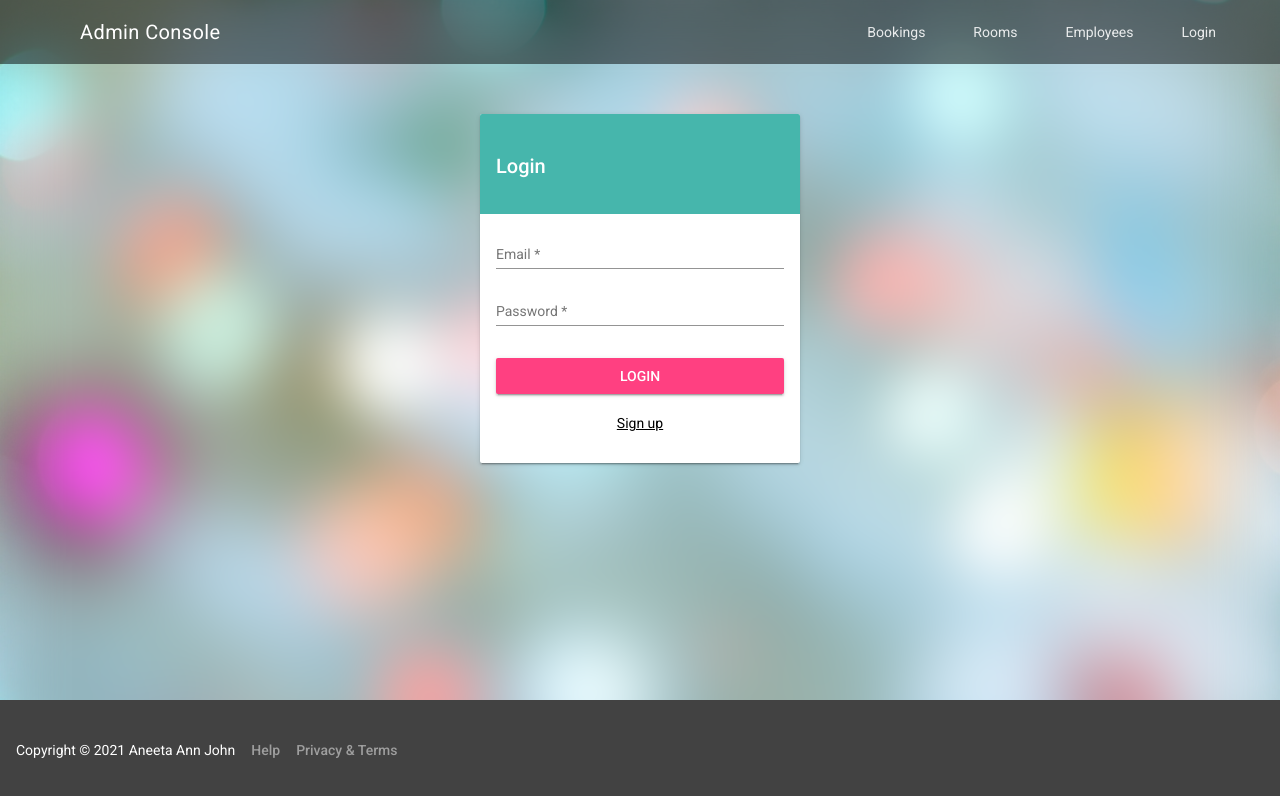
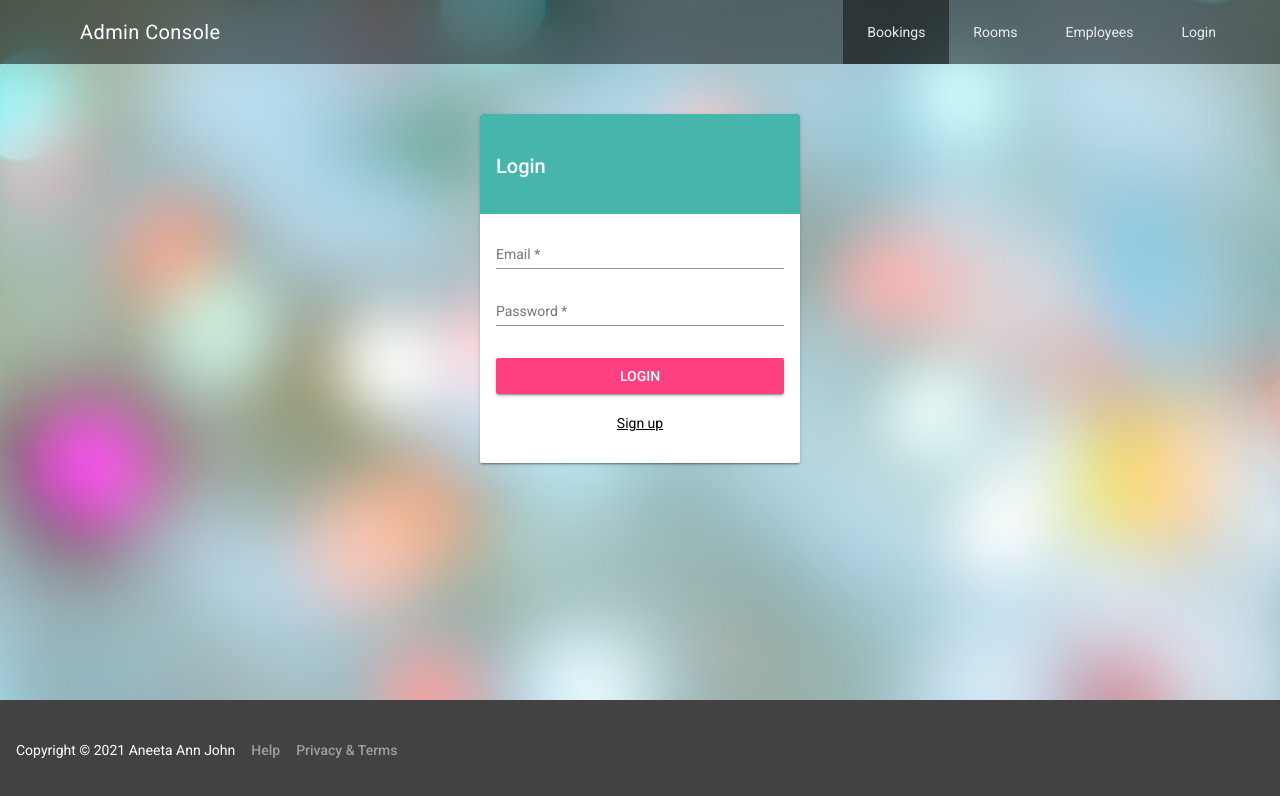
Before and after one commit to aneetaann/Hotel-Management-System, an Angular app in the folder frontend/: page /admin in a window 1280 px wide. In both pictures the pointer is over the link "Bookings". Shown: the top 796 px of the page. Built offline with nearby package versions, Linux system fonts and the light colour scheme.

Commit message:
hover effect on header nav

```diff
--- a/frontend/src/app/admin/admin.component.css
+++ b/frontend/src/app/admin/admin.component.css
@@ -1,6 +1,5 @@
 .demo-layout-transparent {
   background: url('../../assets/images/background.jpg') center / cover;
-
 }
 .demo-layout-transparent .mdl-layout__header,
 .demo-layout-transparent .mdl-layout__drawer-button {
@@ -25,3 +24,6 @@
 footer{
   z-index: 1;
 }
+.mdl-layout__header-row a:hover{
+  background-color: #00000083;
+}
--- a/frontend/src/app/admin/admin.component.html
+++ b/frontend/src/app/admin/admin.component.html
@@ -17,7 +17,7 @@
       </div>
     </header>
     <div class="mdl-layout__drawer">
-      <span class="mdl-layout-title">Title</span>
+      <span class="mdl-layout-title">Welcome Admin!</span>
       <nav class="mdl-navigation">
         <a class="mdl-navigation__link" routerLink="/admin/booking">Bookings</a>
           <a class="mdl-navigation__link" routerLink="/admin/room">Rooms</a>
--- a/frontend/src/app/manager/manager.component.css
+++ b/frontend/src/app/manager/manager.component.css
@@ -23,3 +23,6 @@
 footer{
   z-index: 1;
 }
+.mdl-layout__header-row a:hover{
+  background-color: #00000083;
+}
--- a/frontend/src/app/manager/manager.component.html
+++ b/frontend/src/app/manager/manager.component.html
@@ -17,7 +17,7 @@
       </div>
     </header>
     <div class="mdl-layout__drawer">
-      <span class="mdl-layout-title">Title</span>
+      <span class="mdl-layout-title">Welcome Manager!</span>
       <nav class="mdl-navigation">
         <a class="mdl-navigation__link" routerLink="/manager/booking">Bookings</a>
           <a class="mdl-navigation__link" routerLink="/manager/room">Rooms</a>
--- a/frontend/src/app/receptionist/receptionist.component.css
+++ b/frontend/src/app/receptionist/receptionist.component.css
@@ -23,3 +23,6 @@
 footer{
   z-index: 1;
 }
+.mdl-layout__header-row a:hover{
+  background-color: #00000083;
+}
--- a/frontend/src/app/receptionist/receptionist.component.html
+++ b/frontend/src/app/receptionist/receptionist.component.html
@@ -16,7 +16,7 @@
       </div>
     </header>
     <div class="mdl-layout__drawer">
-      <span class="mdl-layout-title">Title</span>
+      <span class="mdl-layout-title">Welcome!</span>
       <nav class="mdl-navigation">
         <a class="mdl-navigation__link" routerLink="/receptionist/booking">Bookings</a>
           <a class="mdl-navigation__link" routerLink="/receptionist/room">Rooms</a>
```
Lines whose indentation alone changed are shown as unchanged.
